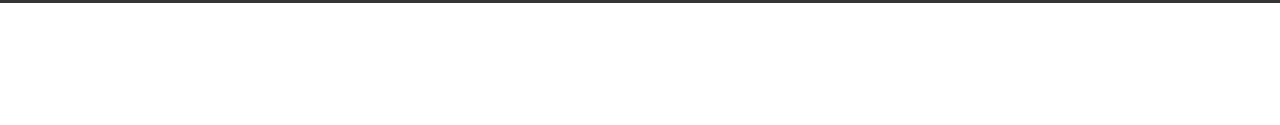
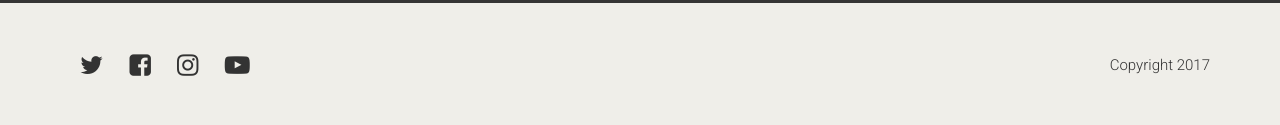
Before and after one commit to K-Wilczynska/Moonspeak, a website: page index.html in a window 1280 px wide. Shown: the part 4779-4904 px from the top of the page. Before the commit the page ends 4782 px from the top, so only its background shows below. Drawn offline with nearby package versions, Linux system fonts and the light colour scheme; some packages are replaced by stand-ins of ours; files that its build step writes are made by us from their sources.

Commit message:
footer section

```diff
--- a/index.html
+++ b/index.html
@@ -9,6 +9,7 @@
     <link href="https://maxcdn.bootstrapcdn.com/bootstrap/3.3.7/css/bootstrap.min.css" rel="stylesheet"
           integrity="sha384-BVYiiSIFeK1dGmJRAkycuHAHRg32OmUcww7on3RYdg4Va+PmSTsz/K68vbdEjh4u" crossorigin="anonymous">
     <link href="https://fonts.googleapis.com/css?family=Roboto+Slab:100|Roboto:100,300,400,700,900&amp;subset=latin-ext" rel="stylesheet">
+    <link href="https://maxcdn.bootstrapcdn.com/font-awesome/4.7.0/css/font-awesome.min.css" rel="stylesheet" integrity="sha384-wvfXpqpZZVQGK6TAh5PVlGOfQNHSoD2xbE+QkPxCAFlNEevoEH3Sl0sibVcOQVnN" crossorigin="anonymous">
     <link rel="stylesheet" href="css/style.css">
 
 </head>
@@ -269,18 +270,37 @@
                         <span class="contact-title">Email</span>
                         <p>almaz@bisenbaev.com</p>
                     </div>
+                </div> <!-- contact-wrapper -->
+            </div>
 
-                </div>
-
-            </div>
             <div class="col-lg-6">
                 <div id="map"></div>
             </div>
+        </div> <!-- row -->
+    </div> <!-- container -->
+</section> <!-- #contact -->
 
-        </div>
-    </div>
+<!-- --------------- FOOTER --------------- -->
 
-</section>
+<footer id="footer">
+    <div class="container">
+        <div class="row">
+            <div class="col-lg-12">
+                <div class="footer-wrapper">
+                    <div class="social-icons pull-left">
+                        <i class="fa fa-twitter" aria-hidden="true"></i>
+                        <i class="fa fa-facebook-square" aria-hidden="true"></i>
+                        <i class="fa fa-instagram" aria-hidden="true"></i>
+                        <i class="fa fa-youtube-play" aria-hidden="true"></i>
+                    </div>
+                    <div class="copyright pull-right">
+                        <p>Copyright 2017</p>
+                    </div>
+                </div> <!-- .footer-wrapper -->
+            </div> <!-- .col-lg-12 -->
+        </div> <!-- .row -->
+    </div> <!-- .container -->
+</footer> <!-- #footer -->
 
 <script
         src="https://code.jquery.com/jquery-3.2.1.min.js"
--- /dev/null
+++ b/scss/_footer.scss
@@ -0,0 +1,46 @@
+@import "variables";
+
+#footer{
+    background-color: $background-light;
+}
+
+.footer-wrapper{
+    display: flex;
+    align-items: center;
+    justify-content: space-between;
+    min-height: 125px;
+}
+
+.copyright{
+    p{
+        font-size: 15px;
+        font-weight: 300;
+        margin: 0;
+    }
+}
+
+.social-icons{
+    font-size: 25px;
+    i{
+        padding: 0 10px;
+        &:hover{
+            cursor: pointer;
+        }
+    }
+}
+
+.fa-twitter:hover{
+    color: rgb(85, 172, 238);
+}
+
+.fa-facebook-square:hover{
+    color: rgb(59, 89, 152);
+}
+
+.fa-instagram:hover{
+    color: rgb(188, 42, 141);
+}
+
+.fa-youtube-play:hover{
+    color: rgb(255, 0, 0);
+}
--- a/scss/style.scss
+++ b/scss/style.scss
@@ -1,3 +1,4 @@
+@import "footer";
 @import "contact";
 @import "articles";
 @import "about";
```
